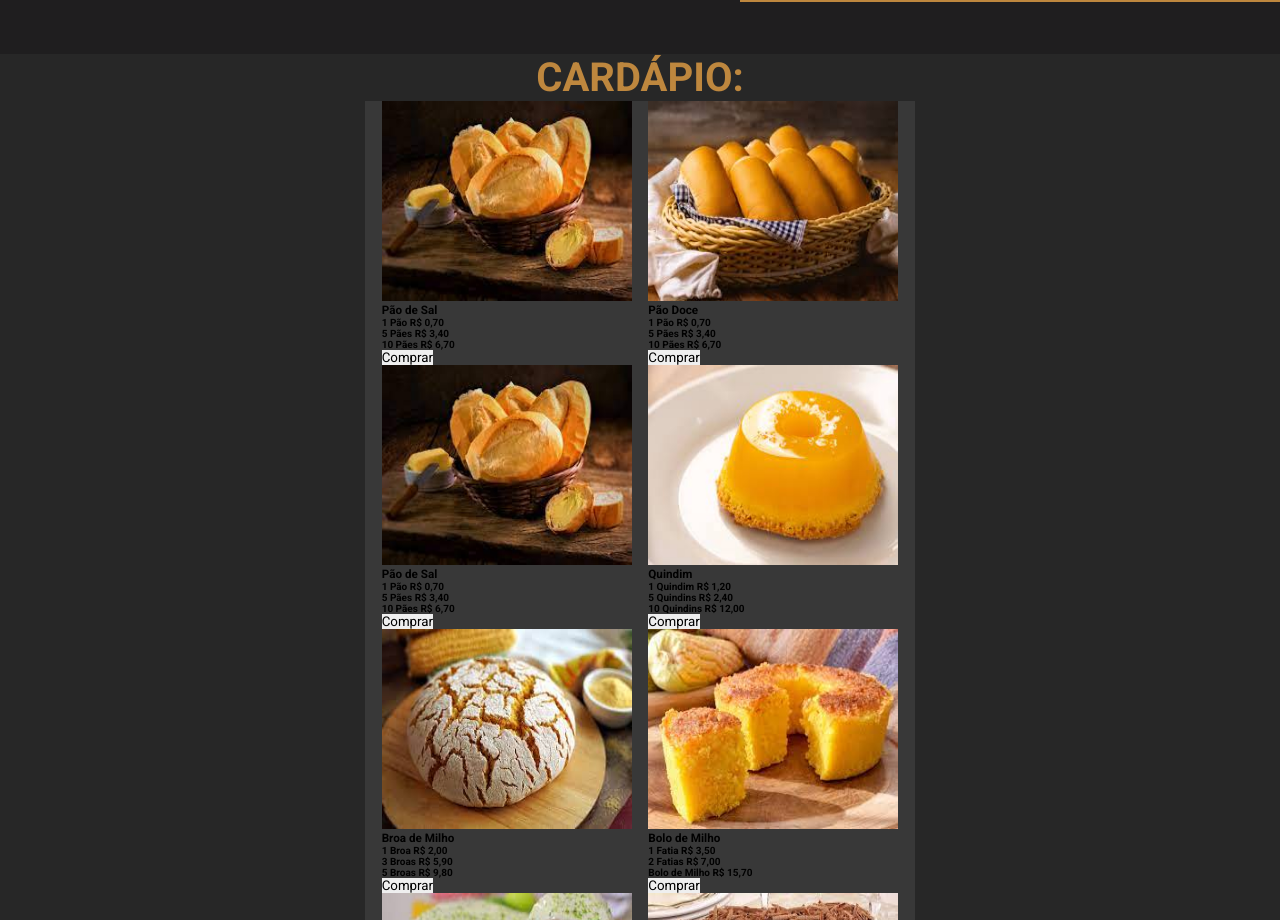
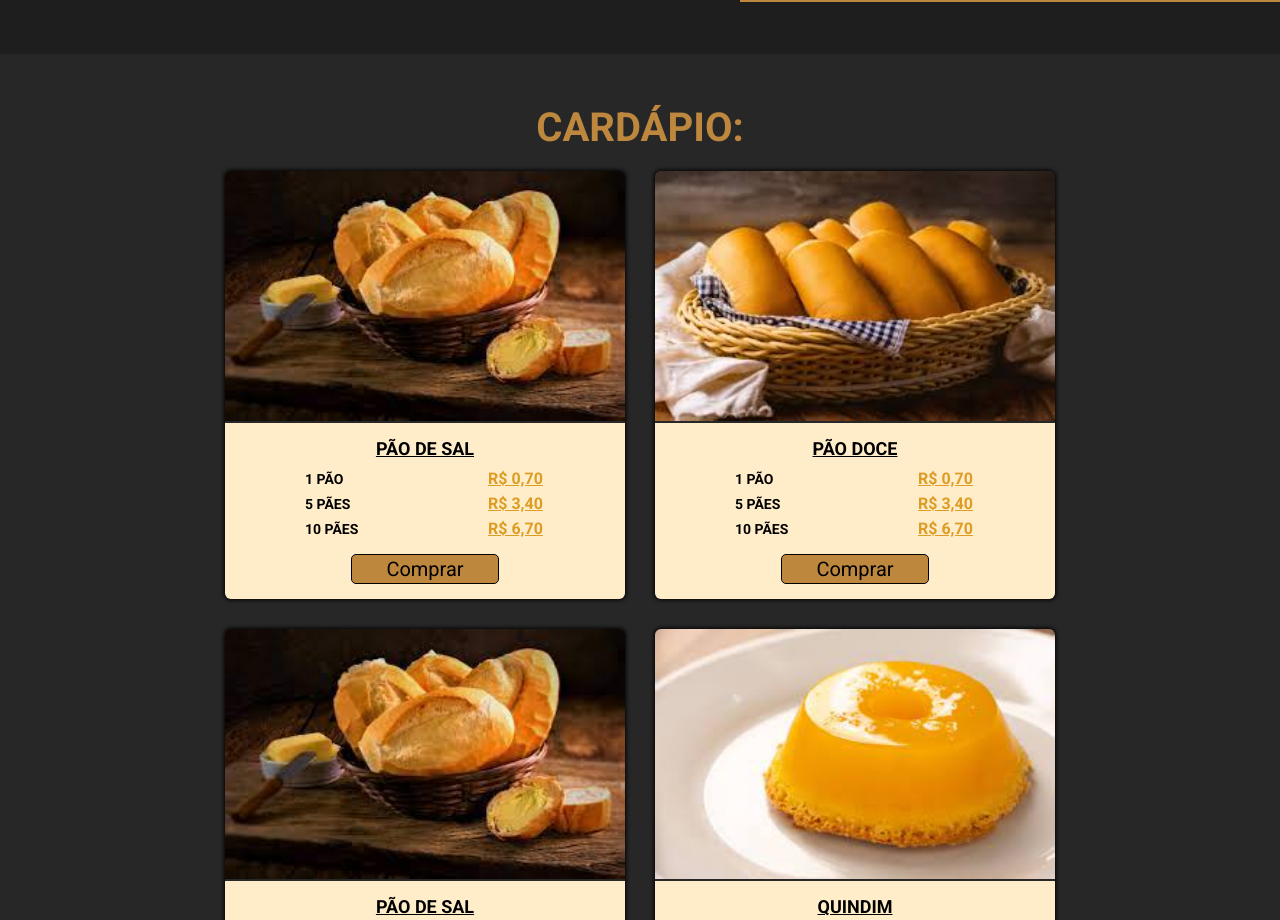
Before and after one commit to Arianderson/LandingPage, a plain HTML site: page index.html in a window 1280 px wide. Shown: the part 1398-2318 px from the top of the page. Drawn offline with nearby package versions, Linux system fonts and the light colour scheme.

Commit message:
Create Cardapio, Update style.css and photo suco de laranja
Create cardapio and style.css and photo suco de laranja

```diff
--- a/style.css
+++ b/style.css
@@ -169,7 +169,6 @@ html {
 
 .cardapio{
     width: 100vw;
-    height: ;
     display: flex;
     flex-direction: column;
     align-items: center;
@@ -177,20 +176,89 @@ html {
     background-color: #272727;
 }
 
-.itens_cardapio img{
-    width: 250px;
-    height: 200px;
+.cardapio h2{
+    color: #be873e;
+    font-size: 4.0rem;
+    padding-top: 5rem;
 }
 
 .itens_cardapio{
-    display: flex;
-    width: 550px;
-    flex-wrap: wrap;
-    background-color: rgb(56, 56, 56);
-    justify-content: space-evenly;
+    width: 80%;
+    margin-top: 2rem;
+    margin-bottom: 2rem;
+    display: grid;
+    grid-template-columns: repeat(auto-fit, minmax(250px, 400px));
+    background-color: #272727;
+    justify-content: center;
+    align-items: center;
+    gap: 30px;
 }
 
-.cardapio h2{
-    color: #be873e;
-    font-size: 4.0rem;
+.itens_cardapio .info{
+    background-color: #ffecc8;
+    border: none;
+    display: flex;
+    align-items: center;
+    justify-content: center;
+    flex-direction: column;
+    padding: 1.5rem;
+    border-bottom-right-radius: 6px;
+   border-bottom-left-radius: 6px;
 }
+
+.itens_cardapio .info h3{
+    font-size: 1.8rem;
+    margin-bottom: 1rem;
+    text-transform: uppercase;
+    text-decoration: underline;
+
+}
+
+.itens_cardapio .info h4{
+    font-size: 1.4rem;
+    text-transform: uppercase;
+    margin-bottom: 0.6rem;
+    display: grid;
+    grid-template-columns: 150px 150px;
+    justify-content: center;
+    align-items: center;
+    margin-left: 6rem;
+}
+
+.itens_cardapio .info h4 span{
+    font-size: 1.6rem;
+    color: #dd9c23;
+    text-decoration: underline;
+    margin-left: 3.3rem;
+}
+
+.itens_cardapio img{
+   width: 100%;
+   height: 250px;
+   border-top-right-radius: 6px;
+   border-top-left-radius: 6px;
+}
+
+.info button{
+    margin-top: 1rem;
+    color: #000000;
+    background-color: #be873e;
+    border: 1px solid #000000;
+    border-radius: 5px;
+    width: 40%;
+    height: 30px;
+    cursor: pointer;
+    font-size: 2.0rem;
+}
+
+.info button:hover{
+    background-color: #9b6217;
+    border: 1px solid #b3b2b2ab;
+    transition: all 200ms ease-in;
+}
+
+.produto{
+    box-shadow: 0px 0px 4px 1px;
+    background-color: transparent;
+    border-radius: 6px;
+}
```
Also changed, not shown: img/Suco de Manga_1L_.jpeg.
